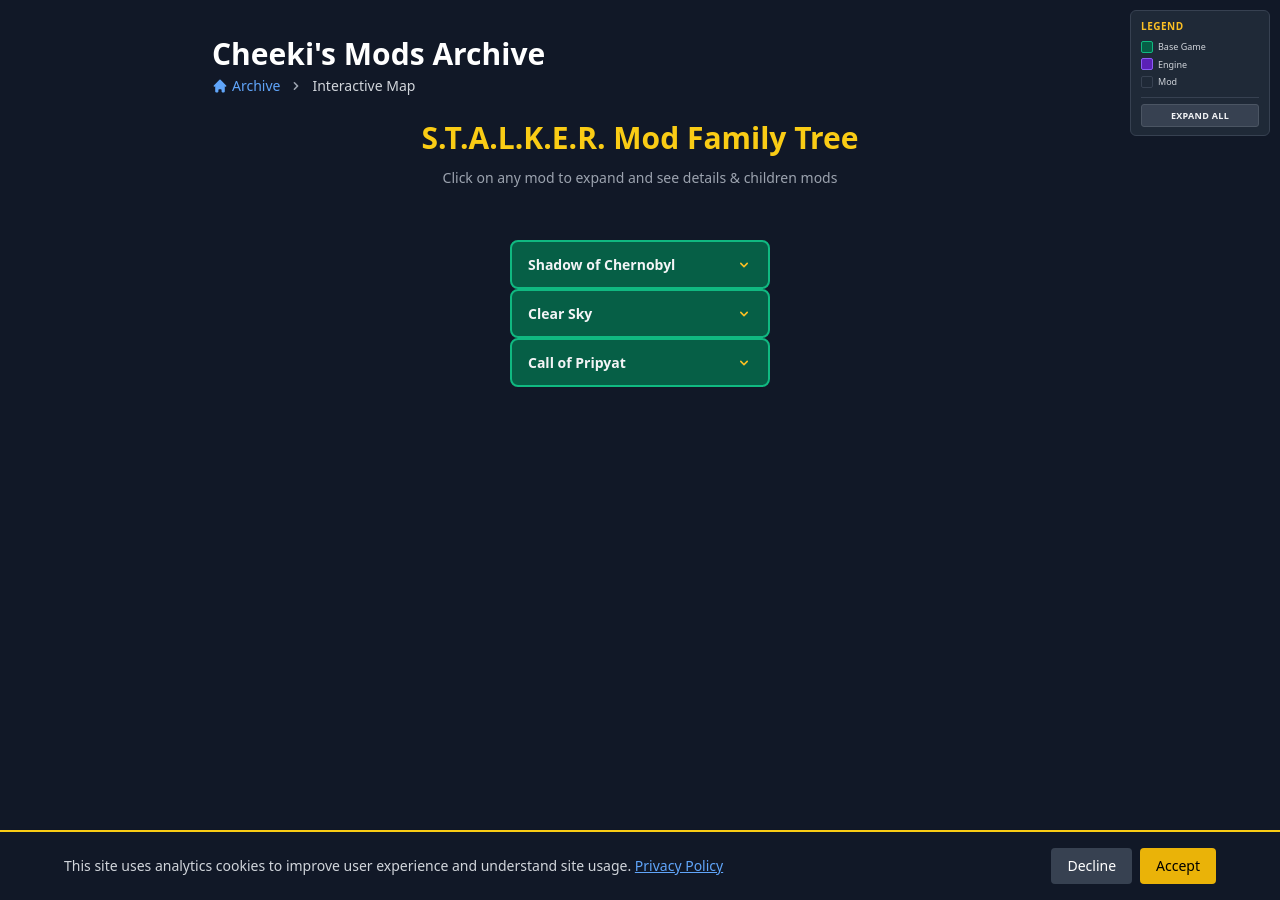
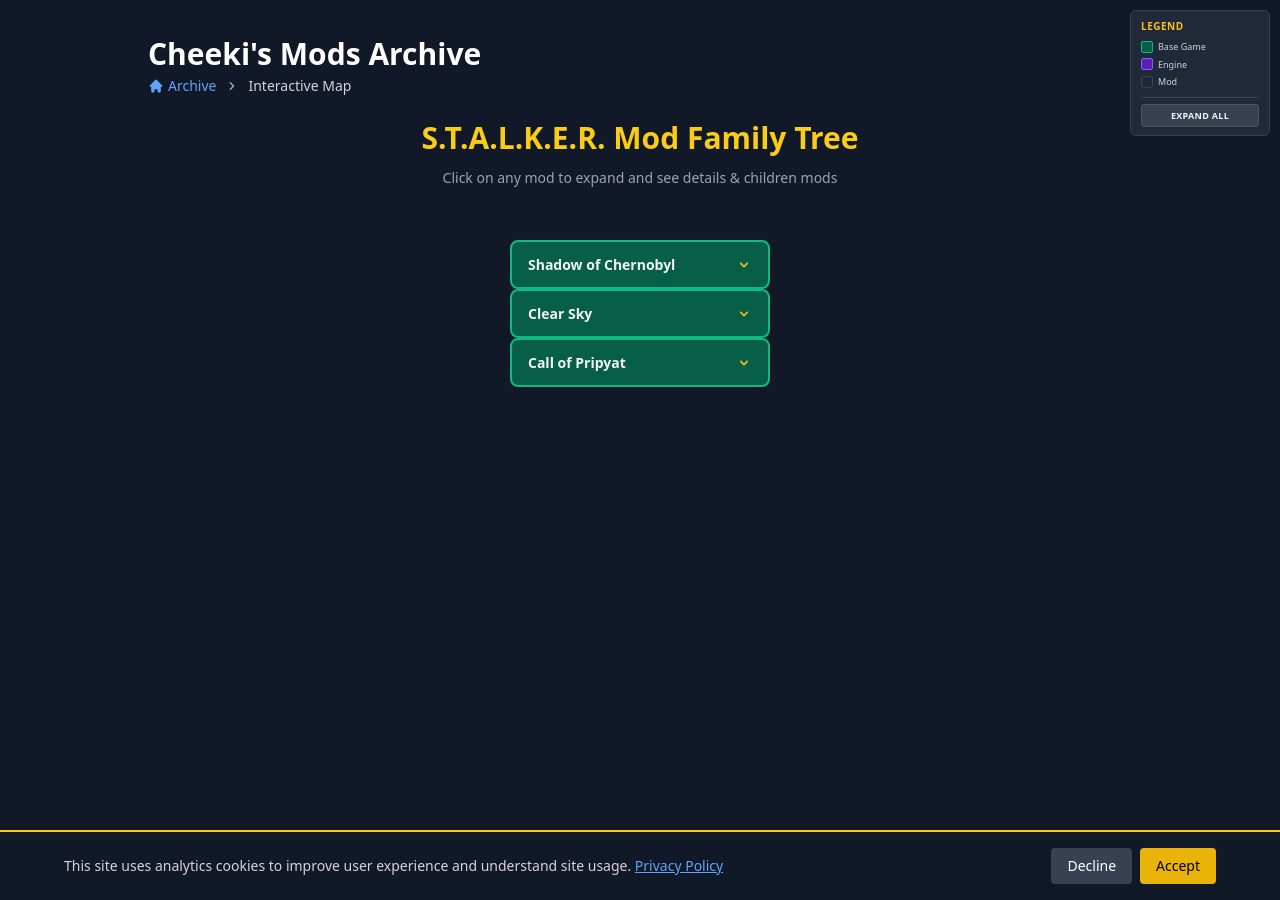
Before and after one commit to Cheekitos/CSMA-Test, a Jekyll site: the page built from stalker-map.html, in a window 1280 px wide. Built offline with Jekyll 4.4.1, drawn with Linux system fonts in a browser that asks for light colours; nearby versions of some CDN libraries.

Commit message:
Update stalker-map.html

```diff
--- a/stalker-map.html
+++ b/stalker-map.html
@@ -9,9 +9,10 @@
 <style>
 /* Interactive Map Specific Styles */
 .mod-tree-container {
-  max-width: 56rem;
+  max-width: 64rem;
   margin: 0 auto;
   padding: 20px;
+  position: relative;
 }
 
 .flowchart-container {
```
